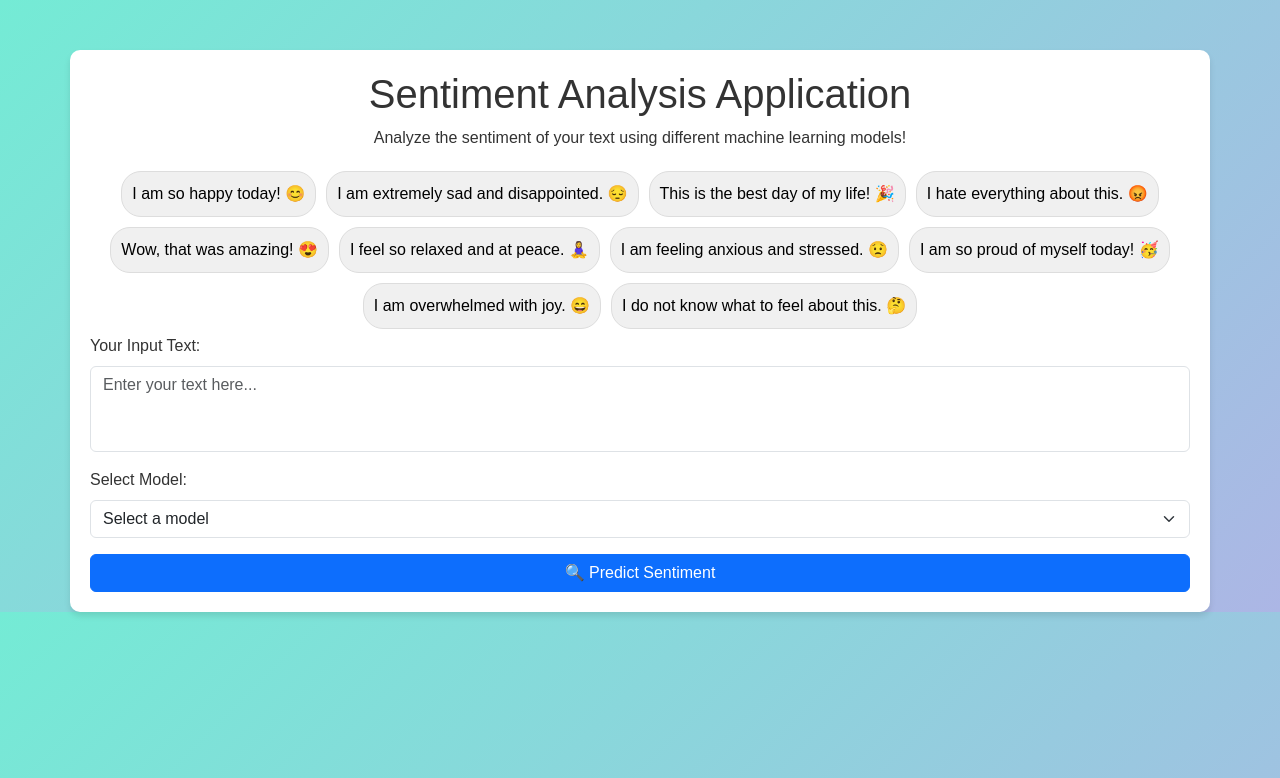
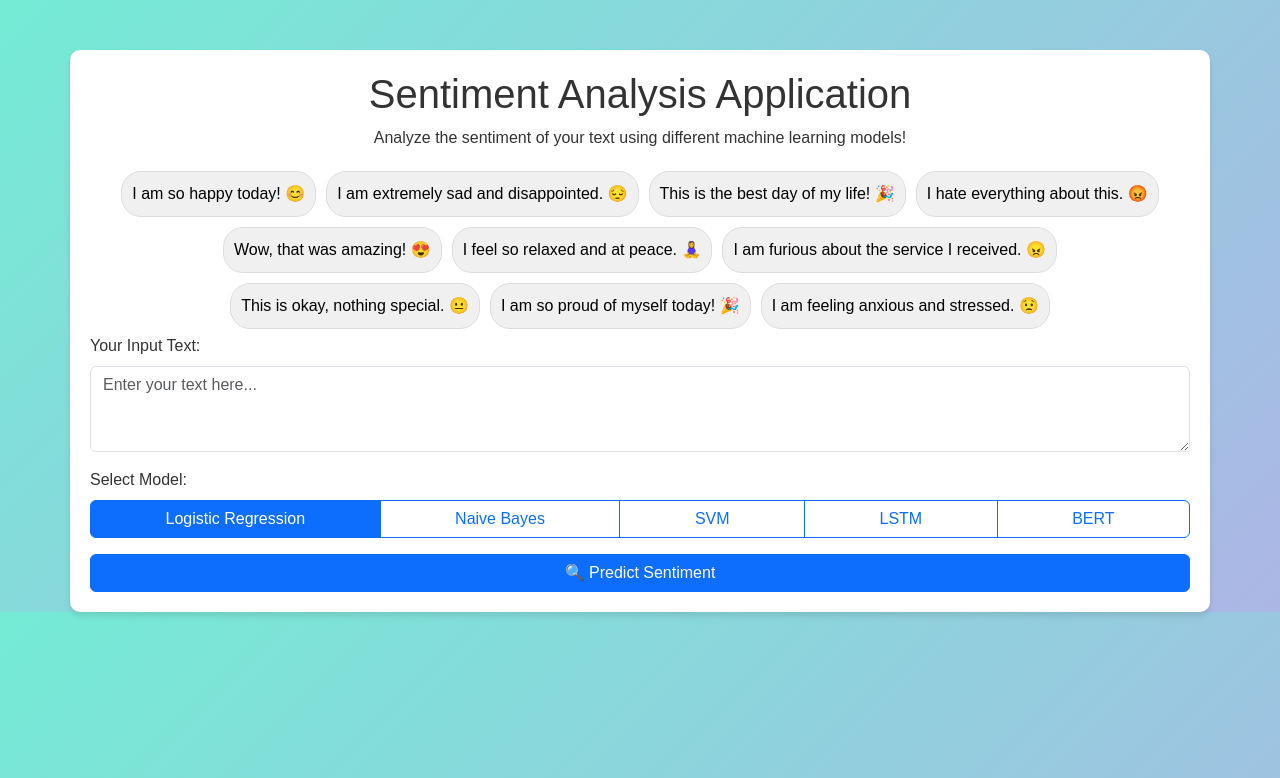
Before and after one commit to babupallam/nlp-sentiment-suite, a Flask app: page / in a window 1280 px wide. Shown: the top 778 px of the page. Run offline with Flask 3, Linux system fonts and the light colour scheme; parts of the project's set-up code (start-up, migrations or seed data) failed here and were passed over.

Commit message:
Enhance Sentiment Analysis UI
- Updated index.html to include radio button selection for Logistic Regression, LSTM, BERT, Naive Bayes, and SVM models.
- Enhanced UI design with additional sample buttons for input text selection.
- Implemented new styles to make the interface more visually appealing using Bootstrap and gradient backgrounds.
- Fixed logic in JavaScript to correctly handle different sentiment output values (-1, 0, 1) for better user feedback.

```diff
--- a/app/app.py
+++ b/app/app.py
@@ -1,75 +1,41 @@
-import os
-os.environ['TF_CPP_MIN_LOG_LEVEL'] = '3'  # Suppresses TensorFlow INFO and WARNING messages
-os.environ['TF_ENABLE_ONEDNN_OPTS'] = '0'  # Turn off oneDNN optimizations
-
-# Import TensorFlow after setting environment variables
-import tensorflow as tf
-
-# Other imports
 from flask import Flask, render_template, request, jsonify
-import numpy as np
-
-# Import model prediction functions
+import joblib
 from models.lstm_predictor import predict_lstm
 from models.bert_predictor import predict_bert
 from models.logistic_predictor import predict_logistic
 from models.naive_bayes_predictor import predict_naive_bayes
 from models.svm_predictor import predict_svm
 
-# Initialize Flask app
 app = Flask(__name__)
 
-# Prediction logic
-def predict_sentiment(model_name, text):
-    try:
-        if model_name == "Logistic Regression":
-            result = predict_logistic(text)
-
-        elif model_name == "Naive Bayes":
-            result = predict_naive_bayes(text)
-
-        elif model_name == "SVM":
-            result = predict_svm(text)
-
-        elif model_name == "LSTM":
-            result = predict_lstm(text)
-
-        elif model_name == "BERT":
-            result = predict_bert(text)
-
-        else:
-            return "Error: Invalid Model Selected"
-
-        # If result is a numpy float, convert it to a string
-        if isinstance(result, (np.float64, float)):
-            return str(result)
-
-        # If result is valid, return it as a string
-        return result
-
-    except Exception as e:
-        return f"Error: {str(e)}"
-
-# Flask routes
 @app.route('/')
-def home():
-    models = ["Logistic Regression", "Naive Bayes", "SVM", "LSTM", "BERT"]
-    return render_template("index.html", models=models)
+def index():
+    models = ["Logistic Regression", "LSTM", "BERT", "Naive Bayes", "SVM"]
+    return render_template('index.html', models=models)
 
 @app.route('/predict', methods=['POST'])
 def predict():
-    data = request.form
-    text = data.get("text")
-    model_name = data.get("model")
-    if not text or not model_name:
-        return jsonify({"error": "Please provide both text and model selection."})
+    try:
+        text = request.form['text']
+        model = request.form['model']
 
-    sentiment = predict_sentiment(model_name, text)
-    if sentiment.startswith("Error"):
-        return jsonify({"error": sentiment})
+        if model == 'logistic_regression':
+            sentiment = predict_logistic(text)
+        elif model == 'lstm':
+            sentiment = predict_lstm(text)
+        elif model == 'bert':
+            sentiment = predict_bert(text)
+        elif model == 'naive_bayes':
+            sentiment = predict_naive_bayes(text)
+        elif model == 'svm':
+            sentiment = predict_svm(text)
+        else:
+            raise ValueError("Invalid Model Selected")
 
-    return jsonify({"sentiment": sentiment})
+        return jsonify({'sentiment': str(sentiment)})
 
-# Run Flask app
+    except Exception as e:
+        return jsonify({'error': str(e)}), 500
+
 if __name__ == "__main__":
     app.run(debug=True)
--- a/app/templates/index.html
+++ b/app/templates/index.html
@@ -29,9 +29,6 @@
         .sample-btn:hover {
             background-color: #e0e0e0;
             transform: scale(1.05);
-        }
-        textarea {
-            resize: none;
         }
         #result-box {
             margin-top: 20px;
@@ -68,10 +65,10 @@
             <button class="sample-btn" onclick="setInputText('I hate everything about this. 😡')">I hate everything about this. 😡</button>
             <button class="sample-btn" onclick="setInputText('Wow, that was amazing! 😍')">Wow, that was amazing! 😍</button>
             <button class="sample-btn" onclick="setInputText('I feel so relaxed and at peace. 🧘‍♀️')">I feel so relaxed and at peace. 🧘‍♀️</button>
+            <button class="sample-btn" onclick="setInputText('I am furious about the service I received. 😠')">I am furious about the service I received. 😠</button>
+            <button class="sample-btn" onclick="setInputText('This is okay, nothing special. 😐')">This is okay, nothing special. 😐</button>
+            <button class="sample-btn" onclick="setInputText('I am so proud of myself today! 🎉')">I am so proud of myself today! 🎉</button>
             <button class="sample-btn" onclick="setInputText('I am feeling anxious and stressed. 😟')">I am feeling anxious and stressed. 😟</button>
-            <button class="sample-btn" onclick="setInputText('I am so proud of myself today! 🥳')">I am so proud of myself today! 🥳</button>
-            <button class="sample-btn" onclick="setInputText('I am overwhelmed with joy. 😄')">I am overwhelmed with joy. 😄</button>
-            <button class="sample-btn" onclick="setInputText('I do not know what to feel about this. 🤔')">I do not know what to feel about this. 🤔</button>
         </div>
 
         <!-- Input Text -->
@@ -83,12 +80,23 @@
         <!-- Model Selector -->
         <div class="mb-3">
             <label for="modelSelect" class="form-label">Select Model:</label>
-            <select id="modelSelect" class="form-select">
-                <option value="" disabled selected>Select a model</option>
-                {% for model in models %}
-                <option value="{{ model }}">{{ model }}</option>
-                {% endfor %}
-            </select>
+            <div class="btn-group w-100" role="group" id="modelSelect">
+                <input type="radio" class="btn-check" name="model" id="logistic_regression" value="logistic_regression" autocomplete="off" checked>
+                <label class="btn btn-outline-primary" for="logistic_regression">Logistic Regression</label>
+
+                <input type="radio" class="btn-check" name="model" id="naive_bayes" value="naive_bayes" autocomplete="off">
+                <label class="btn btn-outline-primary" for="naive_bayes">Naive Bayes</label>
+
+                <input type="radio" class="btn-check" name="model" id="svm" value="svm" autocomplete="off">
+                <label class="btn btn-outline-primary" for="svm">SVM</label>
+
+                <input type="radio" class="btn-check" name="model" id="lstm" value="lstm" autocomplete="off">
+                <label class="btn btn-outline-primary" for="lstm">LSTM</label>
+
+                <input type="radio" class="btn-check" name="model" id="bert" value="bert" autocomplete="off">
+                <label class="btn btn-outline-primary" for="bert">BERT</label>
+
+            </div>
         </div>
 
         <!-- Predict Button -->
@@ -107,7 +115,7 @@
         // Predict sentiment
         async function predictSentiment() {
             const userText = document.getElementById("userText").value;
-            const model = document.getElementById("modelSelect").value;
+            const selectedModel = document.querySelector('input[name="model"]:checked').value;
 
             if (!userText) {
                 alert("Please enter text for sentiment analysis.");
@@ -117,7 +125,7 @@
             // Send data to backend
             const formData = new FormData();
             formData.append('text', userText);
-            formData.append('model', model);
+            formData.append('model', selectedModel);
 
             try {
                 const response = await fetch("/predict", {
@@ -129,8 +137,9 @@
                     throw new Error("Failed to get a valid response from server");
                 }
 
-                const data = await response.json();
-                console.log(data); // Debugging line to see the response
+                const responseText = await response.text();
+                console.log("[DEBUG] Response Text:", responseText);
+                const data = JSON.parse(responseText);
 
                 const resultBox = document.getElementById("result-box");
                 resultBox.style.display = "block"; // Show result box
@@ -153,7 +162,7 @@
                     resultBox.textContent = "⚠️ Unexpected sentiment value received.";
                 }
             } catch (error) {
-                console.error(error);
+                console.error("[ERROR]", error);
                 alert("An unexpected error occurred: " + error.message);
             }
         }
```
